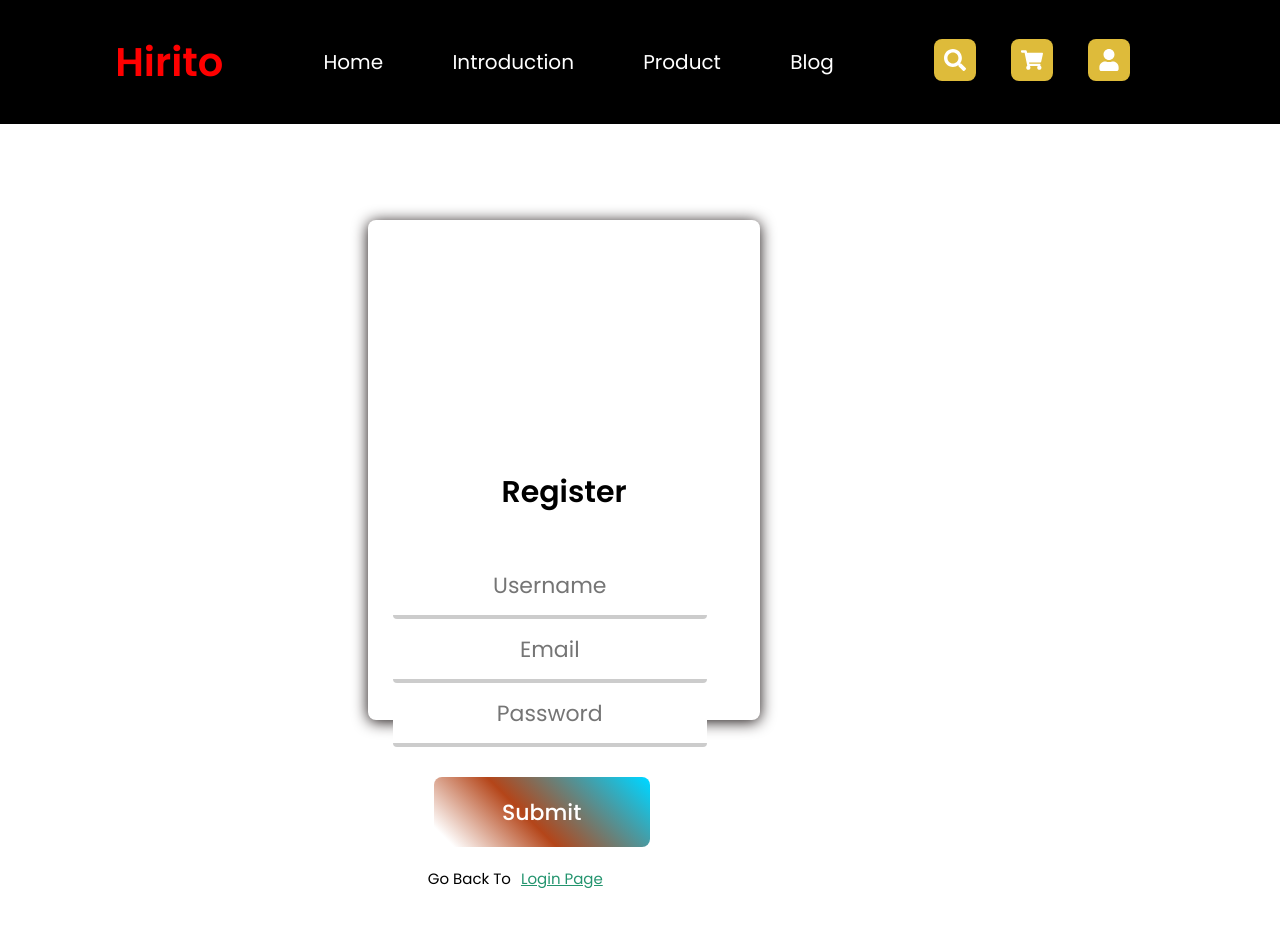
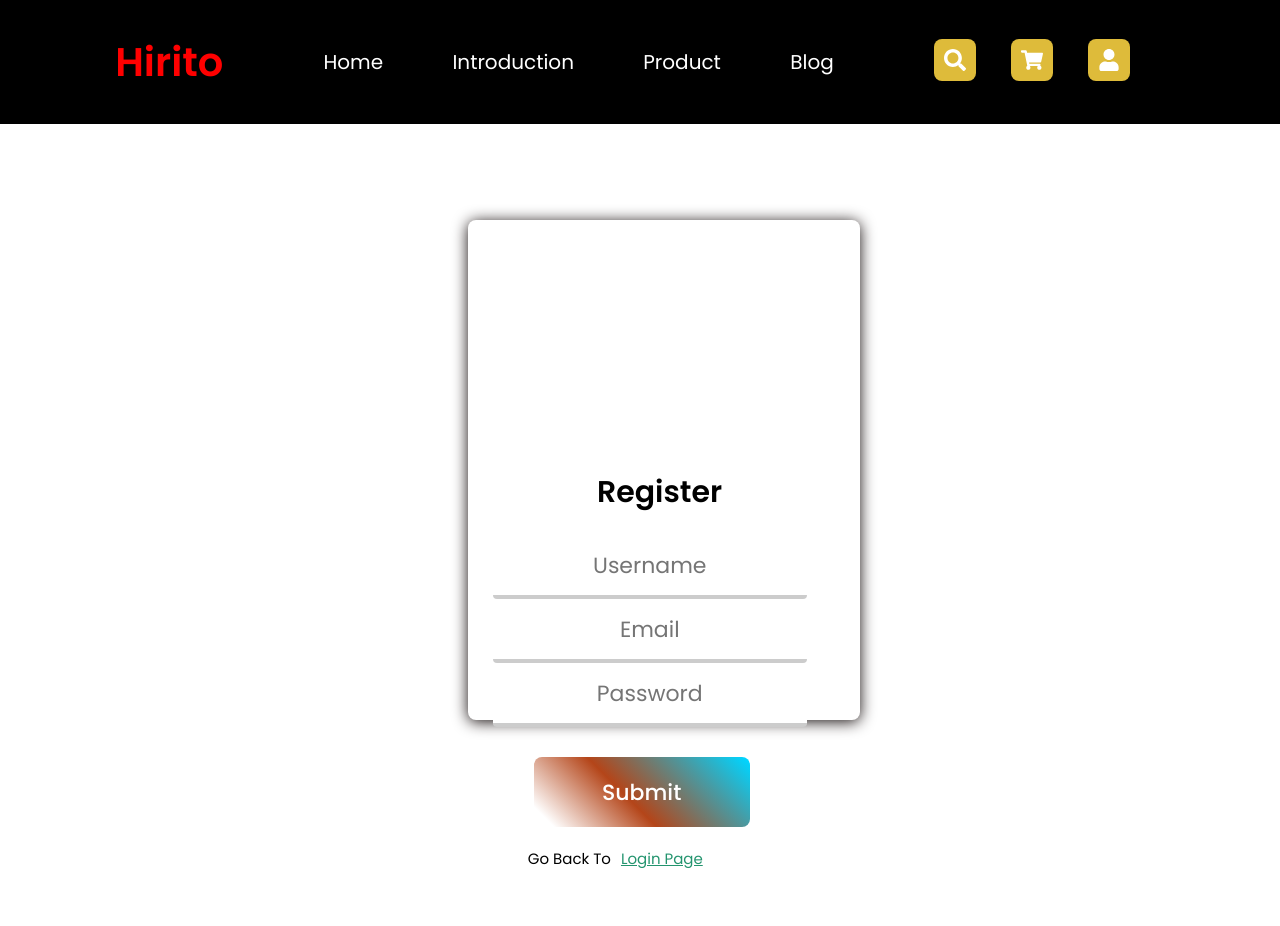
Before and after one commit to trunghi1412/G6_MSIS207.N11.CTTT, a React (Create React App) app in the folder FE/: page /register in a window 1280 px wide. Shown: the top 926 px of the page. Built offline with nearby package versions, Linux system fonts and the light colour scheme; a web font is replaced by a local one.

Commit message:
Fix css login and register 3nd

```diff
--- a/FE/src/App.css
+++ b/FE/src/App.css
@@ -49,10 +49,8 @@ input, button {
 
   /*------------login and register---------------*/
   .login-page {
-    width: 100%;
-    height: 30%;
+    width: 1550px;
     display: flex;
-    /* margin: 128px 116px; */
     margin: 20px 0px;
     justify-content: center;
 }
@@ -60,10 +58,9 @@ input, button {
 .cover {
   background-color: white;
   width: 30%;
-  /* height: 70%; */
   height: 50%;
+  margin-left: 200px;
   position: relative;
-  /* border-radius: 1em; */
   border-radius: 8px;
   box-shadow: 0 0.188em 1.550em rgb(21, 13, 13);
   display: flex;
--- a/FE/src/App.js
+++ b/FE/src/App.js
@@ -23,8 +23,8 @@ function App() {
         <Route path="/intro" component={Intro} />
         <Route path="/blog" component={Blog} />
 
-        <Route path="/register" component={Register} />
-         {/* <Route path="/" component={HomePage} /> */}
+       <Route path="/register" component={Register} />
+         {/* <Route path="/" component={HomePage} */ }
          <Route path="/" component={Slide} />
 
       </Switch>
--- a/FE/src/components/login/login.css
+++ b/FE/src/components/login/login.css
@@ -6,6 +6,7 @@
 }
 
 .log-name{
+    margin-left: -18px;
     font-size: 30px;
     font-weight: bold;
     margin-bottom: 40px;
--- a/FE/src/components/register/register.css
+++ b/FE/src/components/register/register.css
@@ -7,10 +7,13 @@
 
 }
 
-.log-name{
+.log-name-1{
+    margin-left: -9px;
     font-size: 30px;
     font-weight: bold;
+    margin-bottom: 20px;
 }
+
 .login-alt {
     width: 80%;
     height: 20px;
--- a/FE/src/components/register/register.jsx
+++ b/FE/src/components/register/register.jsx
@@ -27,7 +27,7 @@ const Register = () => {
   return (
     <div className="login-page">
     <div className="cover">
-      <div className="log-name">Register</div>
+      <div className="log-name-1">Register</div>
 
       <form onSubmit={handleRegister}>
         <input
```
